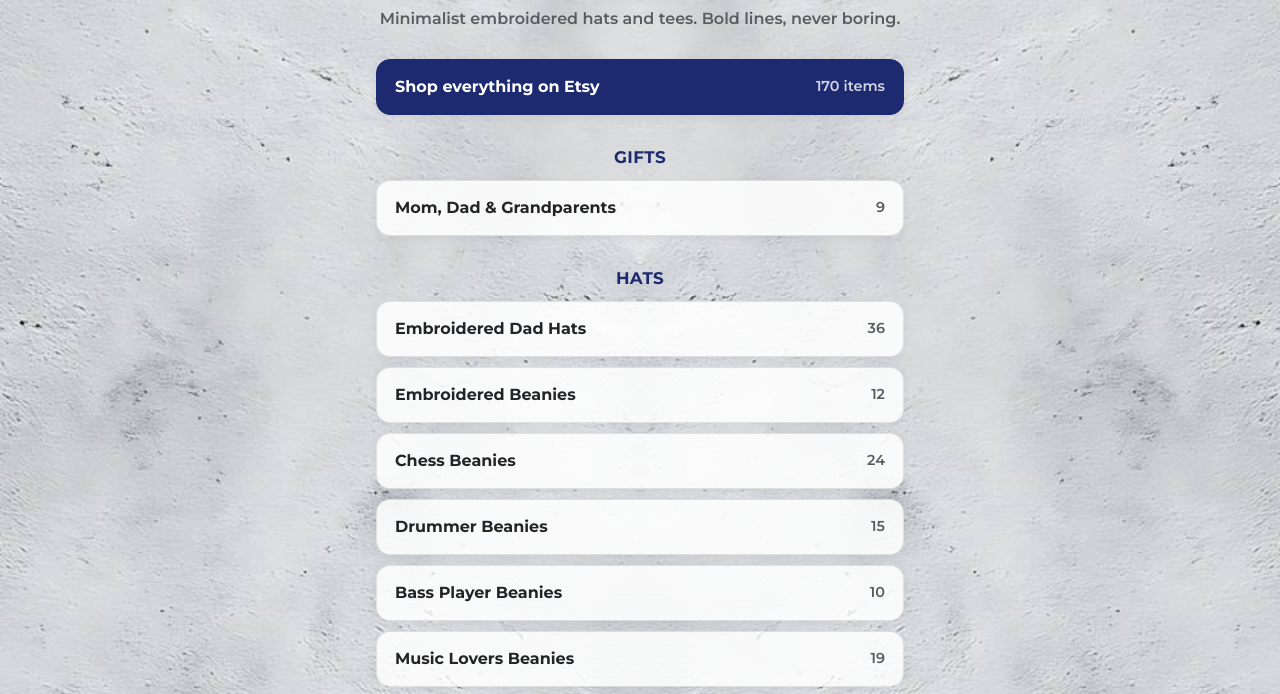
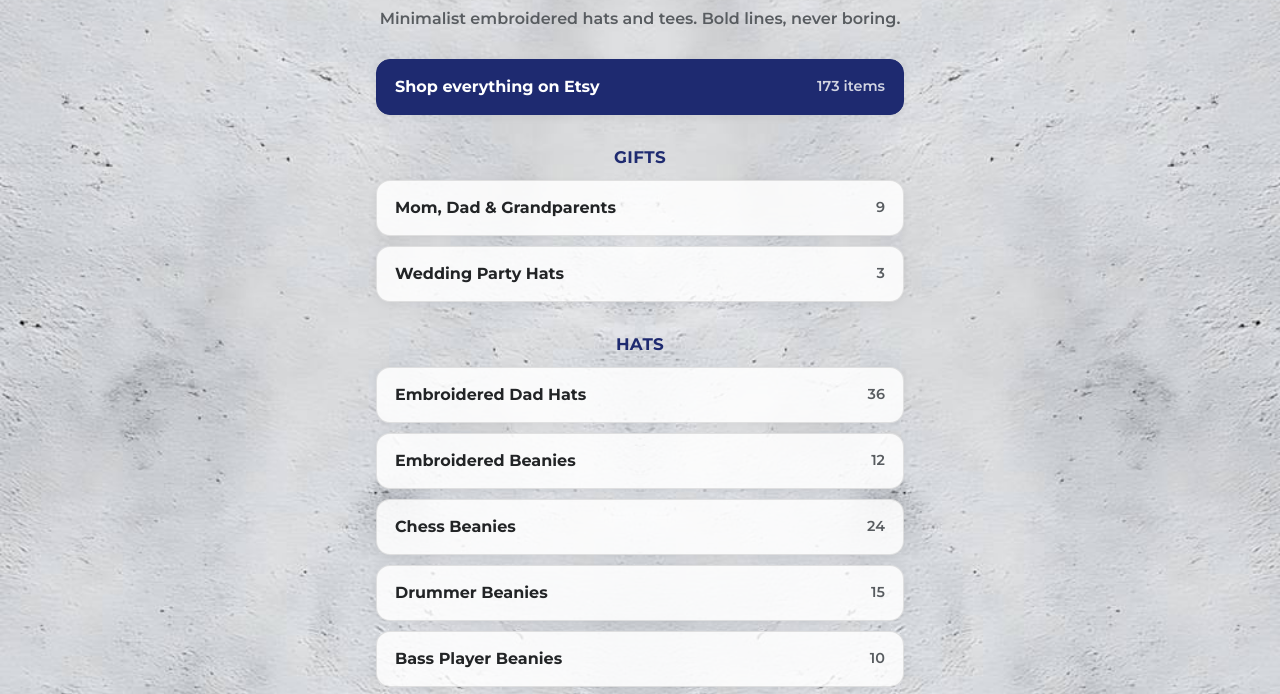
Before and after one commit to bigbangpixels/social, a plain HTML site: page index.html in a window 1280 px wide. Shown: the part 102-796 px from the top of the page. Drawn offline with Linux system fonts and the light colour scheme; a web font is replaced by a local one.

Commit message:
Link page: Etsy sections refreshed

```diff
--- a/index.html
+++ b/index.html
@@ -15,9 +15,9 @@
 <main>
 <img class="logo" src="assets/logo.png" alt="Big Bang Pixels" width="600" height="126">
 <p class="tagline">Minimalist embroidered hats and tees. Bold lines, never boring.</p>
-<ul class="links"><li class="main"><a href="https://www.etsy.com/shop/BigBangPixelsShop">Shop everything on Etsy <span class="count">170 items</span></a></li></ul>
+<ul class="links"><li class="main"><a href="https://www.etsy.com/shop/BigBangPixelsShop">Shop everything on Etsy <span class="count">173 items</span></a></li></ul>
 <h1>Gifts</h1>
-<ul class="links"><li><a href="https://www.etsy.com/shop/BigBangPixelsShop?section_id=61507913">Mom, Dad &amp; Grandparents <span class="count">9</span></a></li></ul>
+<ul class="links"><li><a href="https://www.etsy.com/shop/BigBangPixelsShop?section_id=61507913">Mom, Dad &amp; Grandparents <span class="count">9</span></a></li><li><a href="https://www.etsy.com/shop/BigBangPixelsShop?section_id=61507917">Wedding Party Hats <span class="count">3</span></a></li></ul>
 <h1>Hats</h1>
 <ul class="links"><li><a href="https://www.etsy.com/shop/BigBangPixelsShop?section_id=53875572">Embroidered Dad Hats <span class="count">36</span></a></li><li><a href="https://www.etsy.com/shop/BigBangPixelsShop?section_id=61342459">Embroidered Beanies <span class="count">12</span></a></li><li><a href="https://www.etsy.com/shop/BigBangPixelsShop?section_id=58641110">Chess Beanies <span class="count">24</span></a></li><li><a href="https://www.etsy.com/shop/BigBangPixelsShop?section_id=58641124">Drummer Beanies <span class="count">15</span></a></li><li><a href="https://www.etsy.com/shop/BigBangPixelsShop?section_id=60914293">Bass Player Beanies <span class="count">10</span></a></li><li><a href="https://www.etsy.com/shop/BigBangPixelsShop?section_id=58641120">Music Lovers Beanies <span class="count">19</span></a></li></ul>
 <h1>Tees, bags &amp; desk</h1>
```
